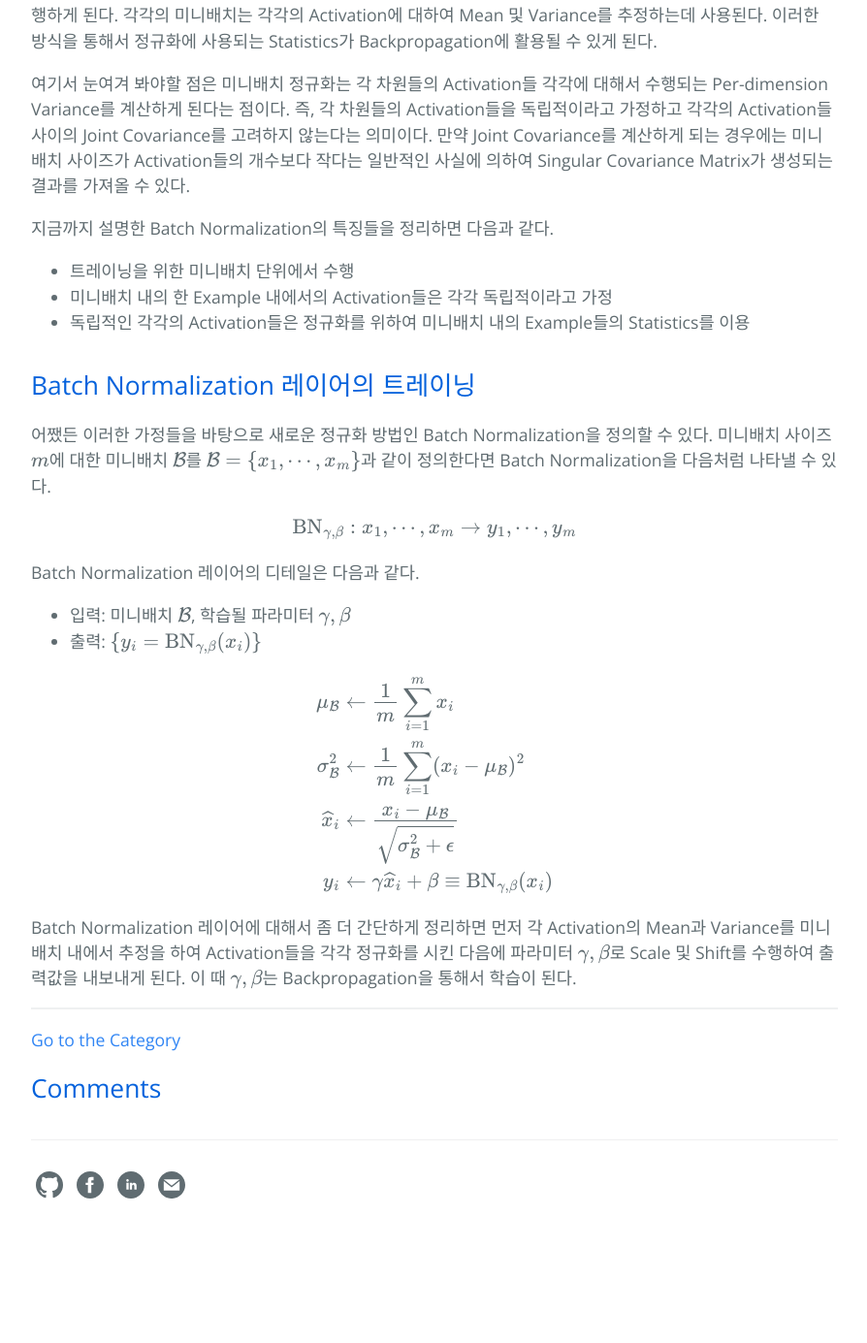
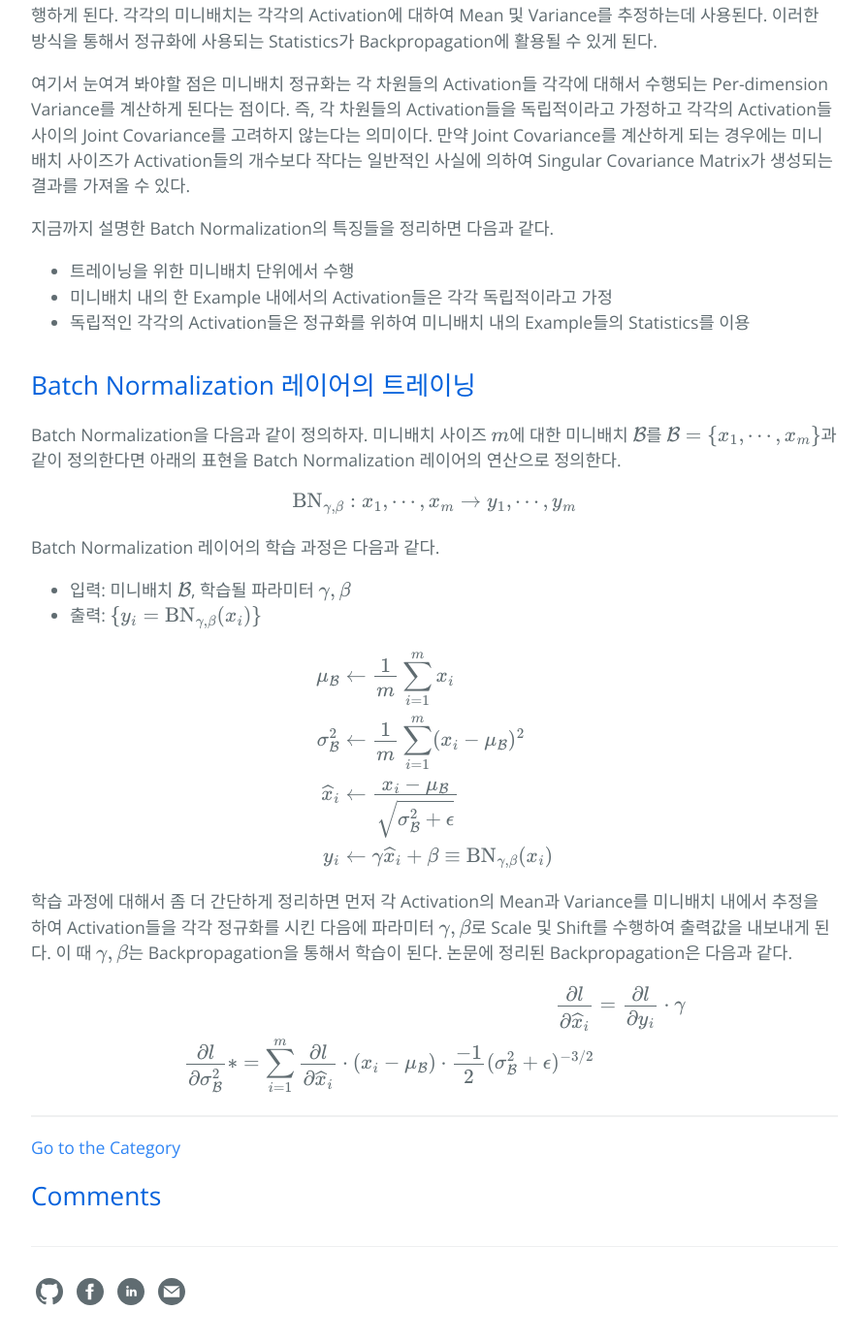
Before and after one commit to hcnoh/hcnoh.github.io, a Jekyll site: the page built from _posts/2018-11-27-batch-normalization.md, in a window 1280 px wide and 1400 px high, scrolled down 5070 px. Shown: the top 1385 px of the window at 97% size, without its empty margins (192-1086 px from the left). Built offline with Jekyll 4.4.1, drawn with Linux system fonts in a browser that asks for light colours; formulas are drawn with MathJax 3; comment, search, counter and statistics services are not loaded; before the commit the page ends 6360 px from its top, so only the background shows below that.

Commit message:
Update 2018-11-27-batch-normalization.md

```diff
--- a/_posts/2018-11-27-batch-normalization.md
+++ b/_posts/2018-11-27-batch-normalization.md
@@ -148,11 +148,11 @@ $$\gamma^{(k)} = \sqrt{\text{Var}[x^{(k)}]}, \ \ \ \beta^{(k)} = \mathbb{E}[x^{(
 - 독립적인 각각의 Activation들은 정규화를 위하여 미니배치 내의 Example들의 Statistics를 이용
 
 ## Batch Normalization 레이어의 트레이닝
-어쨌든 이러한 가정들을 바탕으로 새로운 정규화 방법인 Batch Normalization을 정의할 수 있다. 미니배치 사이즈 $$m$$에 대한 미니배치 $$\mathcal{B}$$를 $$\mathcal{B}=\{x_1,\cdots, x_m\}$$과 같이 정의한다면 Batch Normalization을 다음처럼 나타낼 수 있다.
+Batch Normalization을 다음과 같이 정의하자. 미니배치 사이즈 $$m$$에 대한 미니배치 $$\mathcal{B}$$를 $$\mathcal{B}=\{x_1,\cdots, x_m\}$$과 같이 정의한다면 아래의 표현을 Batch Normalization 레이어의 연산으로 정의한다.
 
 $$\text{BN}_{\gamma, \beta}: x_1,\cdots, x_m \rightarrow y_1,\cdots, y_m$$
 
-Batch Normalization 레이어의 디테일은 다음과 같다.
+Batch Normalization 레이어의 학습 과정은 다음과 같다.
 
 - 입력: 미니배치 $$\mathcal{B}$$, 학습될 파라미터 $$\gamma, \beta$$
 - 출력: $$\{y_i = \text{BN}_{\gamma, \beta}(x_i) \}$$
@@ -166,4 +166,11 @@ y_i & \leftarrow \gamma \widehat{x}_i + \beta \equiv \text{BN}_{\gamma, \beta}(x
 \end{align*}
 $$
 
-Batch Normalization 레이어에 대해서 좀 더 간단하게 정리하면 먼저 각 Activation의 Mean과 Variance를 미니배치 내에서 추정을 하여 Activation들을 각각 정규화를 시킨 다음에 파라미터 $$\gamma, \beta$$로 Scale 및 Shift를 수행하여 출력값을 내보내게 된다. 이 때 $$\gamma, \beta$$는 Backpropagation을 통해서 학습이 된다.
+학습 과정에 대해서 좀 더 간단하게 정리하면 먼저 각 Activation의 Mean과 Variance를 미니배치 내에서 추정을 하여 Activation들을 각각 정규화를 시킨 다음에 파라미터 $$\gamma, \beta$$로 Scale 및 Shift를 수행하여 출력값을 내보내게 된다. 이 때 $$\gamma, \beta$$는 Backpropagation을 통해서 학습이 된다. 논문에 정리된 Backpropagation은 다음과 같다.
+
+$$
+\begin{align*}
+\frac{\partial l}{\partial \widehat{x}_i} & = \frac{\partial l}{\partial y_i} \cdot \gamma \\
+\frac{\partial l}{\partial \sigma_{\mathcal{B}}^2} * = \sum_{i=1}^m \frac{\partial l}{\partial \widehat{x}_i} \cdot (x_i - \mu_{\mathcal{B}}) \cdot \frac{-1}{2}(\sigma_{\mathcal{B}}^2 + \epsilon)^{-3/2}
+\end{align*}
+$$
```
